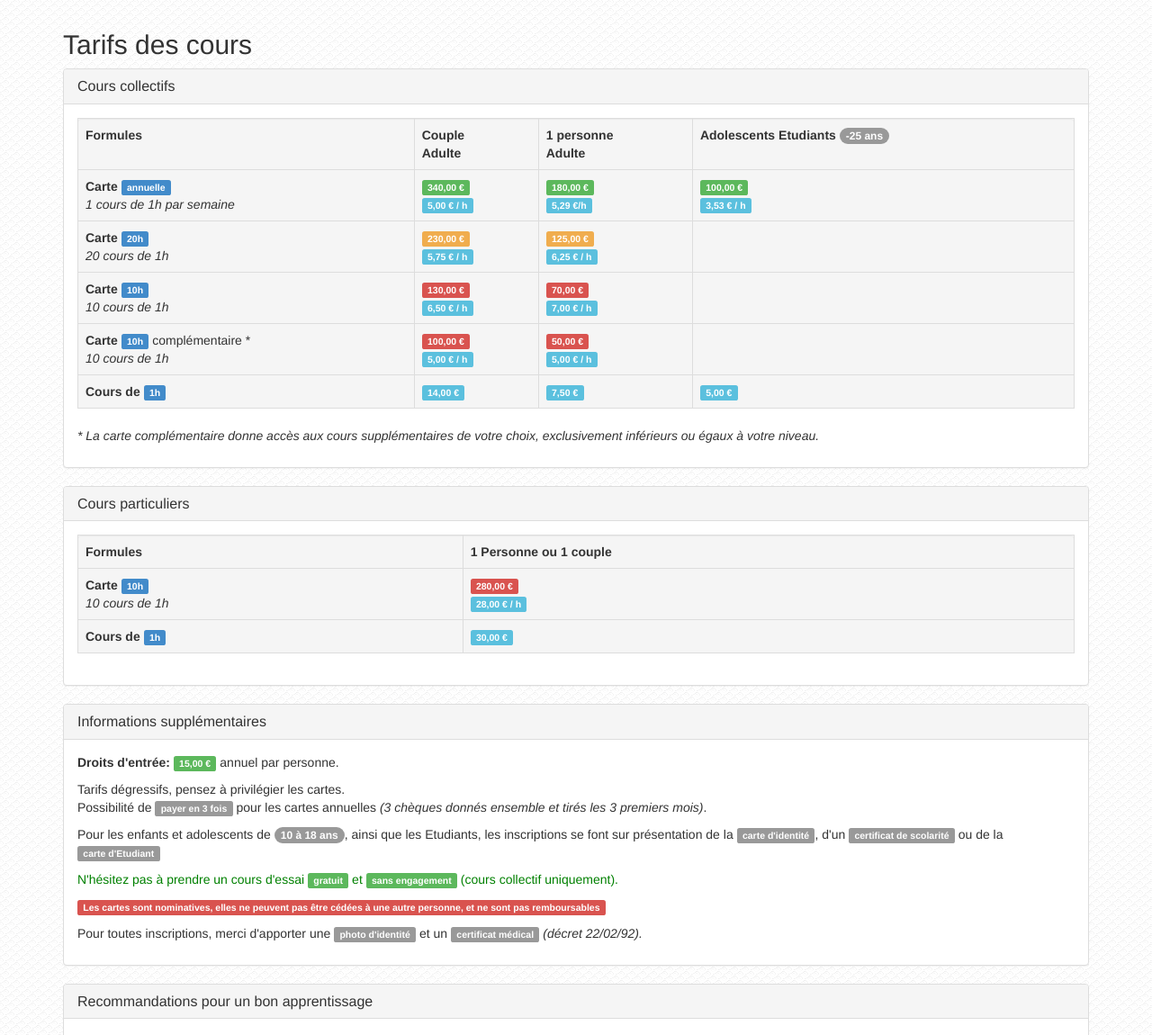
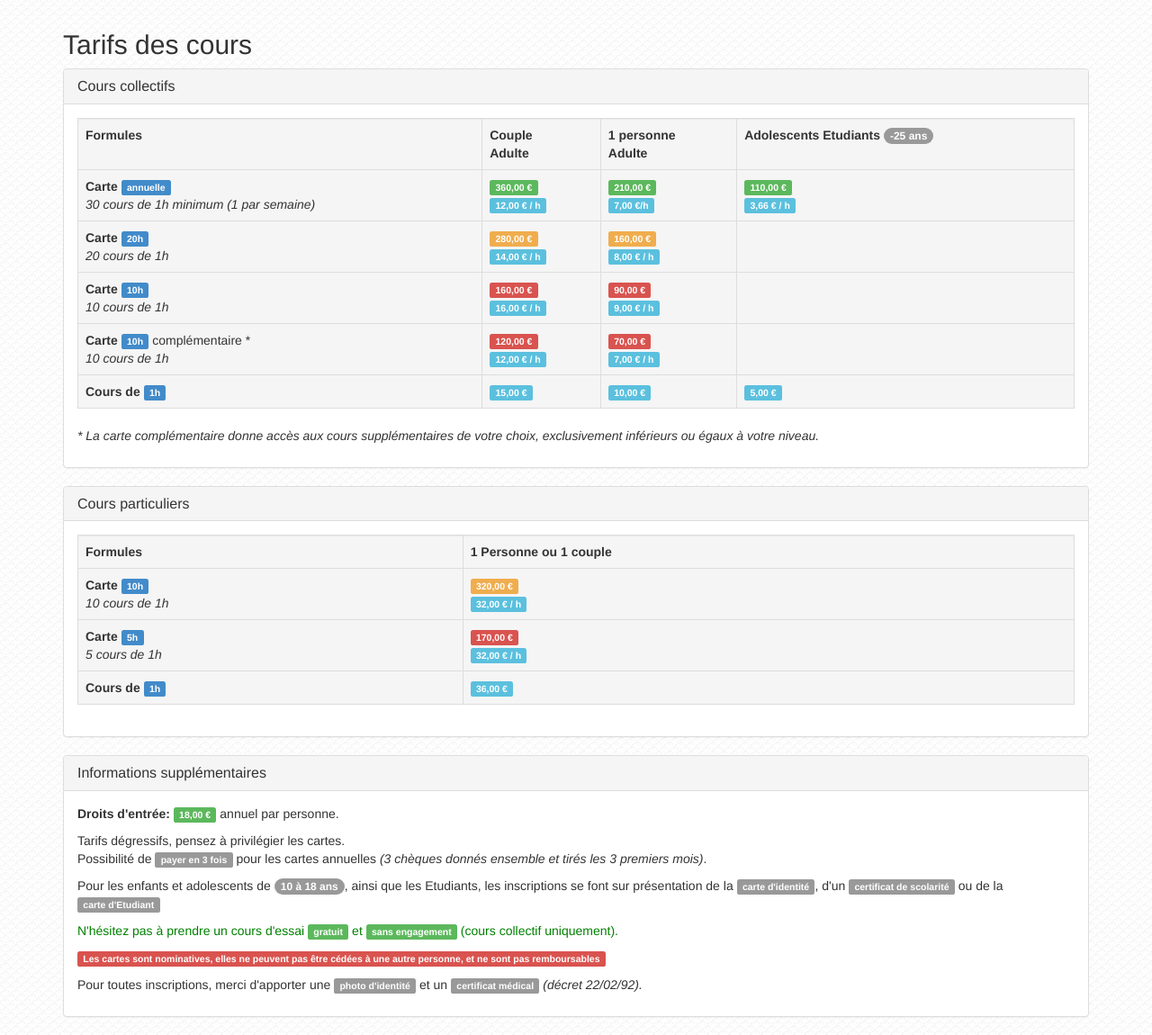
Before and after one commit to antlafarge/Temps-Danses, a PHP site: page /tarifs.php in a window 1280 px wide. Shown: the part 51-1201 px from the top of the page at 90% size. Run offline with PHP 8.4, Linux system fonts and the light colour scheme.

Commit message:
update prices

```diff
--- a/tarifs.php
+++ b/tarifs.php
@@ -16,33 +16,33 @@
 			<th>Adolescents Etudiants <span class="badge">-25 ans</span></th>
 		</tr>
 		<tr>
-			<td><b>Carte <span class="label label-primary">annuelle</span></b><br><i>1 cours de 1h par semaine</i></td>
-			<td><b><span class="label label-success">340,00 €</span></b><br><span class="label label-info">5,00 € / h</span></td>
-			<td><b><span class="label label-success">180,00 €</span></b><br><span class="label label-info">5,29 €/h</span></td>
-			<td><b><span class="label label-success">100,00 €</span></b><br><span class="label label-info">3,53 € / h</span></td>
+			<td><b>Carte <span class="label label-primary">annuelle</span></b><br><i>30 cours de 1h minimum (1 par semaine)</i></td>
+			<td><b><span class="label label-success">360,00 €</span></b><br><span class="label label-info">12,00 € / h</span></td>
+			<td><b><span class="label label-success">210,00 €</span></b><br><span class="label label-info">7,00 €/h</span></td>
+			<td><b><span class="label label-success">110,00 €</span></b><br><span class="label label-info">3,66 € / h</span></td>
 		</tr>
 		<tr>
 			<td><b>Carte <span class="label label-primary">20h</span></b><br><i>20 cours de 1h</span></i></td>
-			<td><b><span class="label label-warning">230,00 €</span></b><br><span class="label label-info">5,75 € / h</span></td>
-			<td><b><span class="label label-warning">125,00 €</span></b><br><span class="label label-info">6,25 € / h</span></td>
+			<td><b><span class="label label-warning">280,00 €</span></b><br><span class="label label-info">14,00 € / h</span></td>
+			<td><b><span class="label label-warning">160,00 €</span></b><br><span class="label label-info">8,00 € / h</span></td>
 			<td></td>
 		</tr>
 		<tr>
 			<td><b>Carte <span class="label label-primary">10h</span></b><br><i>10 cours de 1h</i></td>
-			<td><b><span class="label label-danger">130,00 €</span></b><br><span class="label label-info">6,50 € / h</span></td>
+			<td><b><span class="label label-danger">160,00 €</span></b><br><span class="label label-info">16,00 € / h</span></td>
+			<td><b><span class="label label-danger">90,00 €</span></b><br><span class="label label-info">9,00 € / h</span></td>
+			<td></td>
+		</tr>
+		<tr>
+			<td><b>Carte <span class="label label-primary">10h</span></b> complémentaire *<br><i>10 cours de 1h</i></td>
+			<td><b><span class="label label-danger">120,00 €</span></b><br><span class="label label-info">12,00 € / h</span></td>
 			<td><b><span class="label label-danger">70,00 €</span></b><br><span class="label label-info">7,00 € / h</span></td>
 			<td></td>
 		</tr>
 		<tr>
-			<td><b>Carte <span class="label label-primary">10h</span></b> complémentaire *<br><i>10 cours de 1h</i></td>
-			<td><b><span class="label label-danger">100,00 €</span></b><br><span class="label label-info">5,00 € / h</span></td>
-			<td><b><span class="label label-danger">50,00 €</span></b><br><span class="label label-info">5,00 € / h</span></td>
-			<td></td>
-		</tr>
-		<tr>
 			<td><b>Cours de <span class="label label-primary">1h</span></b></td>
-			<td><b><span class="label label-info">14,00 €</span></b></td>
-			<td><b><span class="label label-info">7,50 €</span></b></td>
+			<td><b><span class="label label-info">15,00 €</span></b></td>
+			<td><b><span class="label label-info">10,00 €</span></b></td>
 			<td><b><span class="label label-info">5,00 €</span></b></td>
 		</tr>
 	</table>
@@ -67,11 +67,15 @@
 		</tr>
 		<tr>
 			<td><b>Carte <span class="label label-primary">10h</span></b><br><i>10 cours de 1h</i></td>
-			<td><b><span class="label label-danger">280,00 €</span></b><br><span class="label label-info">28,00 € / h</span></td>
+			<td><b><span class="label label-warning">320,00 €</span></b><br><span class="label label-info">32,00 € / h</span></td>
+		</tr>
+		<tr>
+			<td><b>Carte <span class="label label-primary">5h</span></b><br><i>5 cours de 1h</i></td>
+			<td><b><span class="label label-danger">170,00 €</span></b><br><span class="label label-info">32,00 € / h</span></td>
 		</tr>
 		<tr>
 			<td><b>Cours de <span class="label label-primary">1h</span></b></td>
-			<td><b><span class="label label-info">30,00 €</span></b></td>
+			<td><b><span class="label label-info">36,00 €</span></b></td>
 		</tr>
 	</table>
 
@@ -85,7 +89,7 @@
   <div class="panel-body">
 
 		<p>
-			<strong>Droits d'entrée:</strong> <span class="label label-success">15,00 €</span> annuel par personne.
+			<strong>Droits d'entrée:</strong> <span class="label label-success">18,00 €</span> annuel par personne.
 		</p>
 
 		<p>
```
